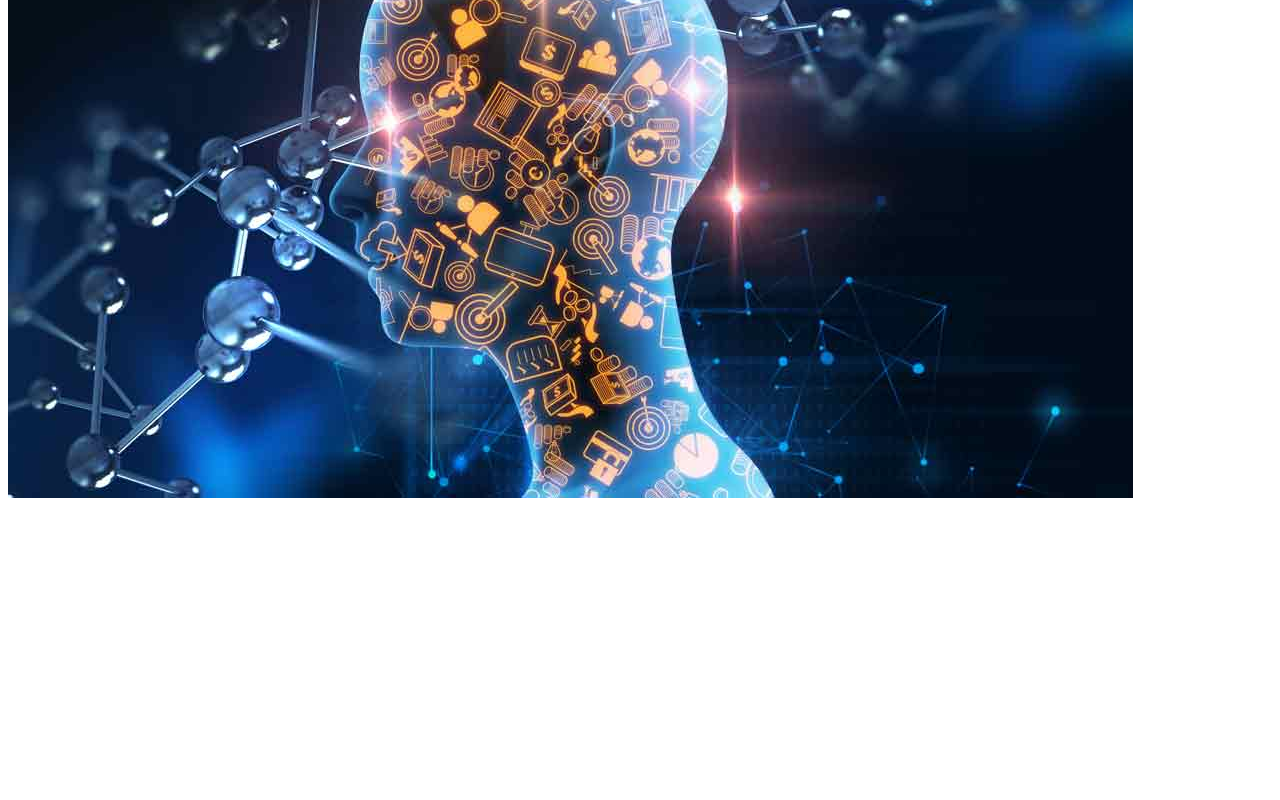
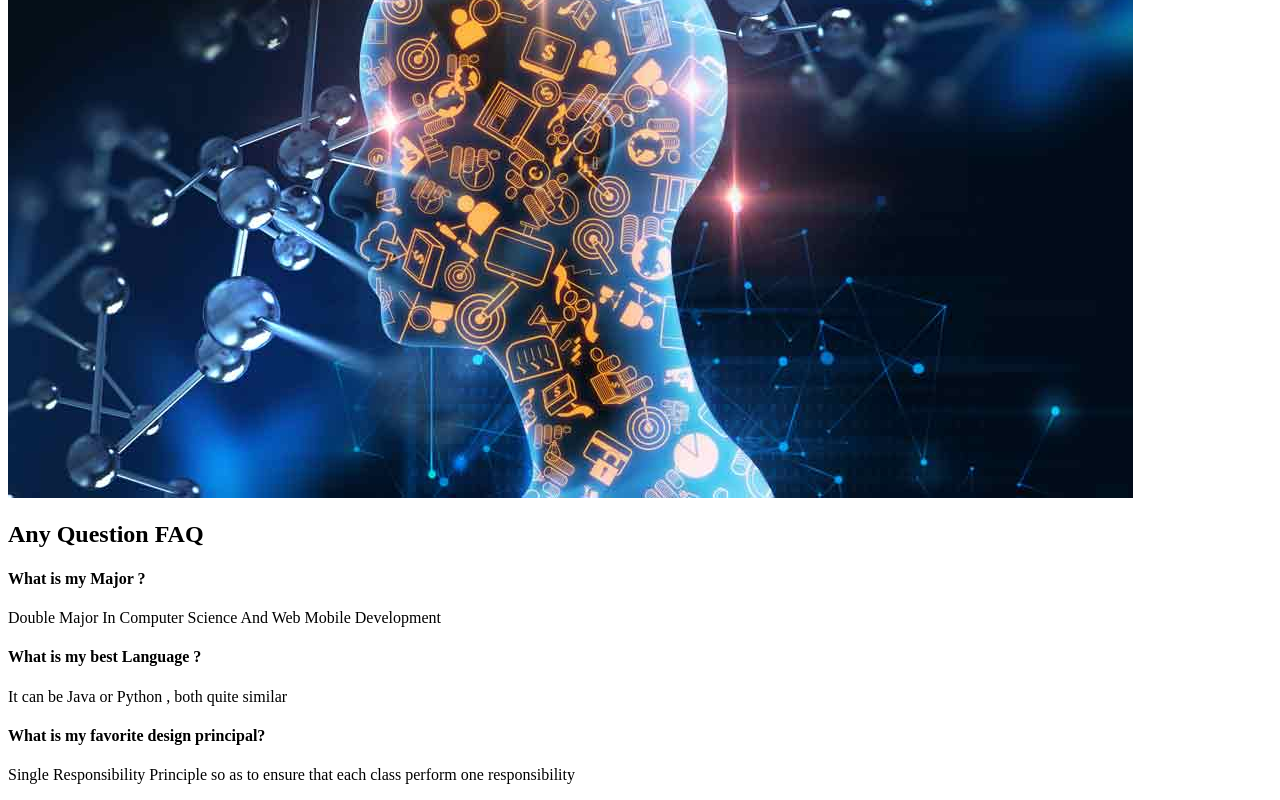
Before and after one commit to lbovboe/portfolio-app, a React (Create React App) app: page / in a window 1280 px wide. Shown: the part 2729-3529 px from the top of the page. Before the commit the page ends 3239 px from the top, so only its background shows below. Built offline with nearby package versions, Linux system fonts and the light colour scheme.

Commit message:
question section

```diff
--- a/src/Pages/AboutMe.js
+++ b/src/Pages/AboutMe.js
@@ -2,11 +2,13 @@ import React from "react";
 
 import AboutSection from "../components/AboutSection";
 import SkillSection from "../components/SkillSection";
+import QuestionSection from "../components/QuestionSection"
 const AboutMe = () => {
     return(
         <>
             <AboutSection></AboutSection>
             <SkillSection></SkillSection>
+            <QuestionSection></QuestionSection>
         </>
 
     )
--- /dev/null
+++ b/src/components/QuestionSection.js
@@ -0,0 +1,34 @@
+import React from "react";
+
+const QuestionSection = () => {
+  return (
+    <div className="questions">
+      <h2>
+        Any Question <span>FAQ</span>
+      </h2>
+      <div className="question">
+        <h4>What is my Major ? </h4>
+        <div className="answer">
+          <p>Double Major In Computer Science And Web Mobile Development</p>
+        </div>
+      </div>
+
+      <div className="question">
+        <h4>What is my best Language ? </h4>
+        <div className="answer">
+          <p>It can be Java or Python , both quite similar</p>
+        </div>
+      </div>
+      <div className="question">
+        <h4>What is my favorite design principal? </h4>
+        <div className="answer">
+          <p> Single Responsibility Principle so as to ensure that
+              each class perform one responsibility</p>
+        </div>
+      </div>
+
+    </div>
+  );
+};
+
+export default QuestionSection;
```
